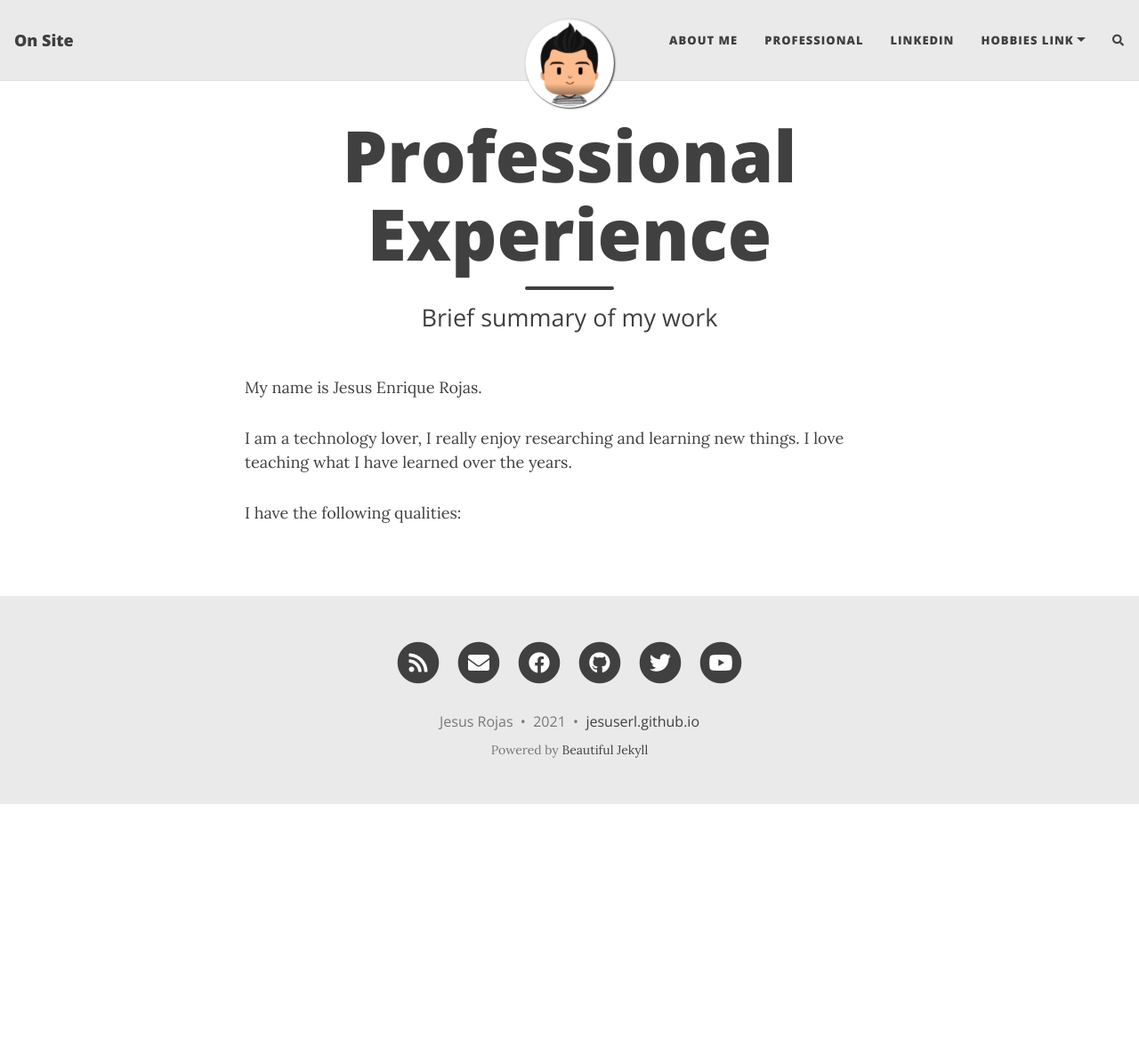
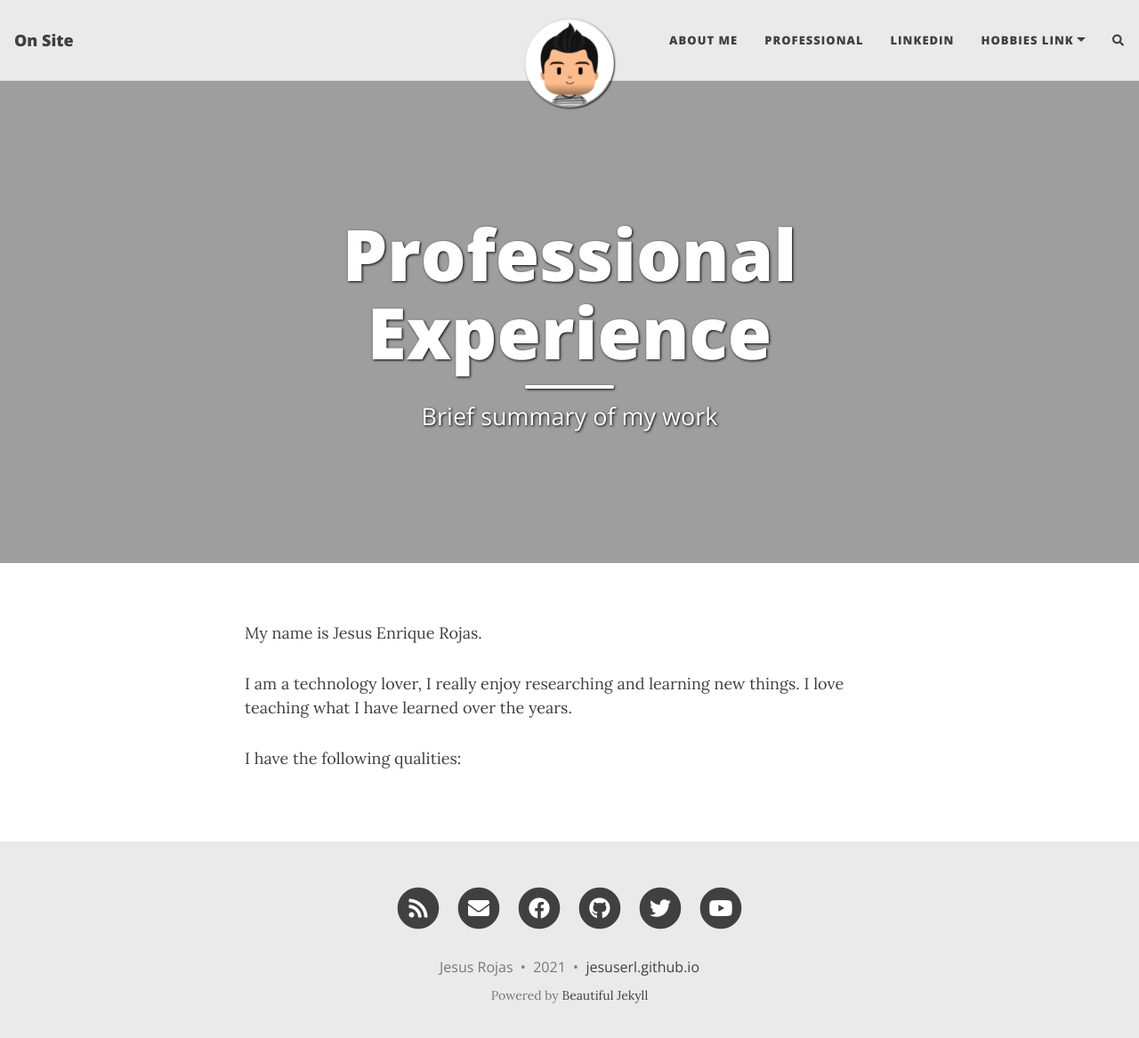
Before and after one commit to jesuserl/jesuserl.github.io, a Jekyll site: the page built from professional.md, in a window 1280 px wide and 1180 px high. Shown: the top 1167 px of the window at 89% size. Built offline with Jekyll 4.4.1, drawn with Linux system fonts in a browser that asks for light colours; nearby versions of some CDN libraries; comment, search, counter and statistics services are not loaded.

Commit message:
test images

```diff
--- a/professional.md
+++ b/professional.md
@@ -2,6 +2,7 @@
 layout: page
 title: Professional Experience
 subtitle: Brief summary of my work
+cover-img: "/assets/img/path.png"
 ---
 
 My name is Jesus Enrique Rojas.
```
